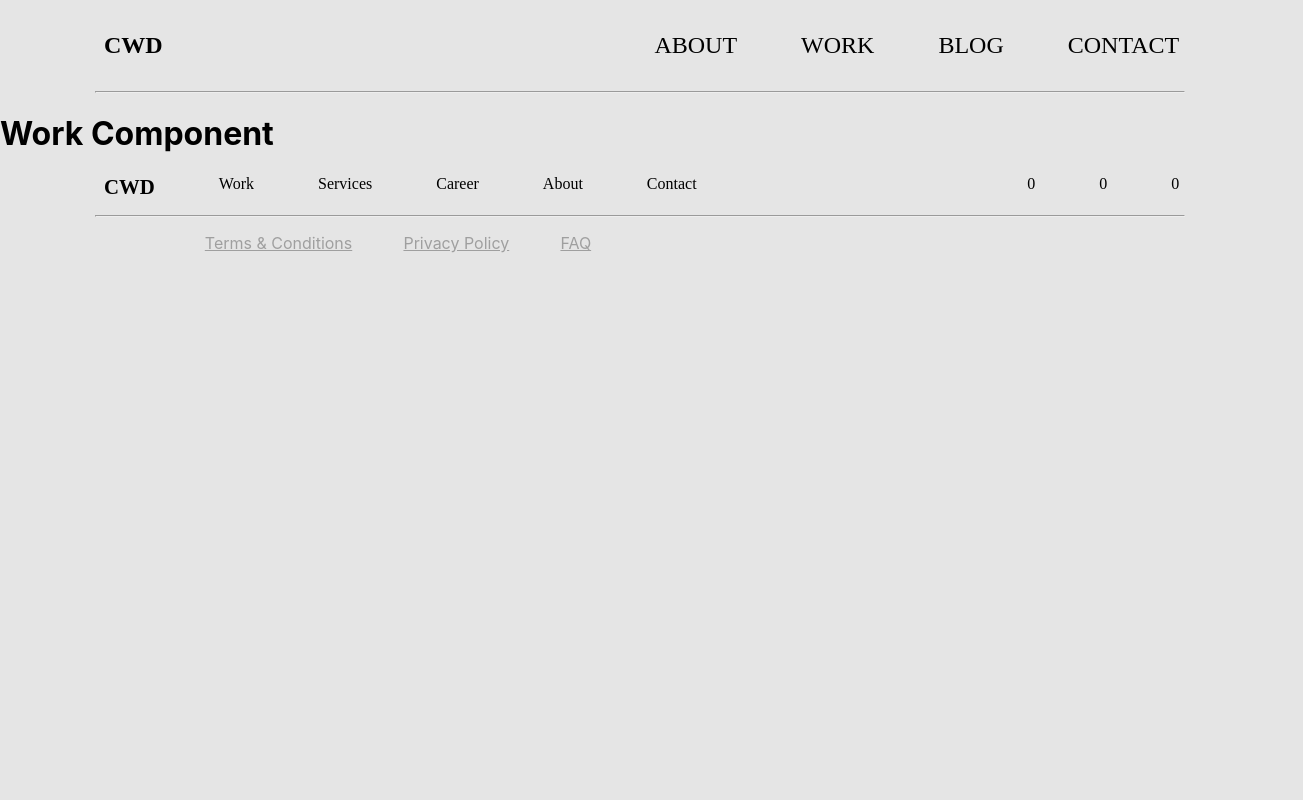
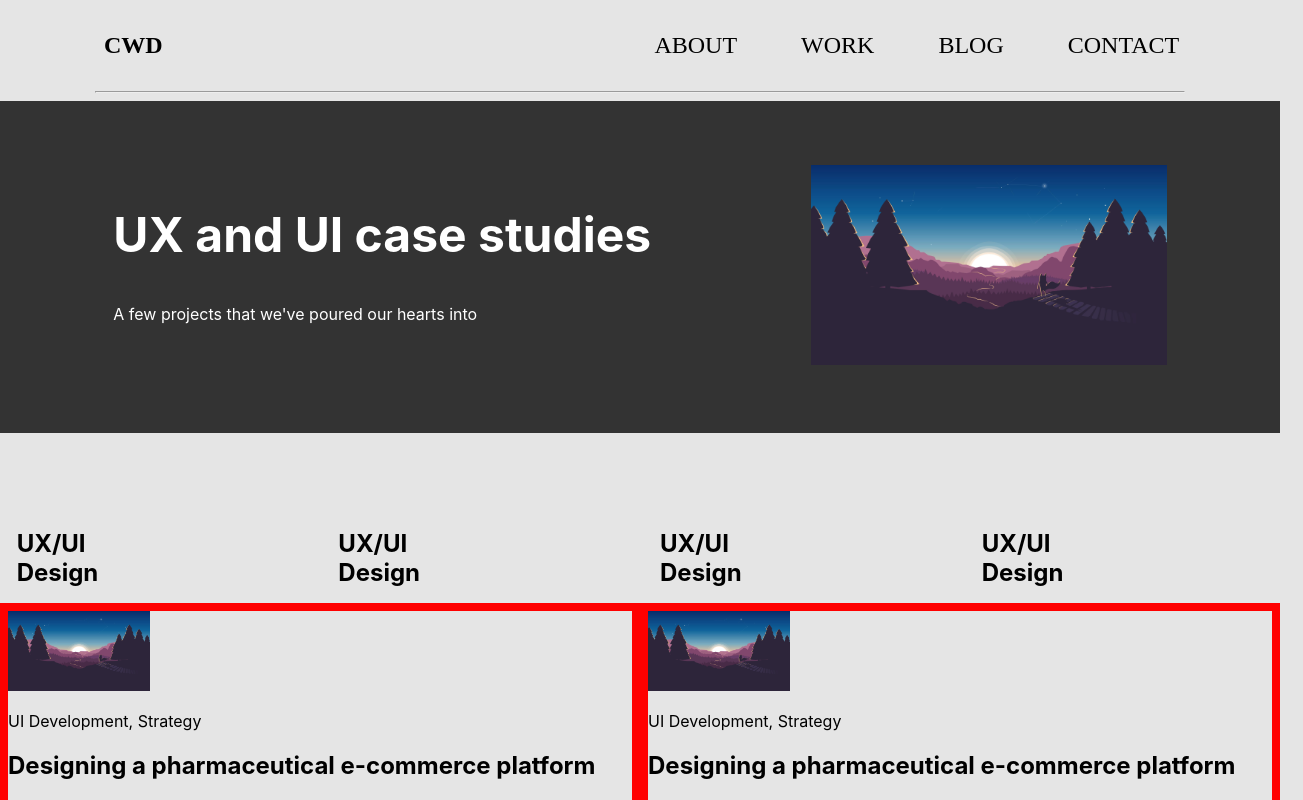
Before and after one commit to ltramos7/cwd-website-fe, a React (Create React App) app: page /work in a window 1280 px wide. Shown: the top 800 px of the page, 1303 px wide, since content can reach past the window. Built offline with nearby package versions, Linux system fonts and the light colour scheme.

Commit message:
did most of the hifi work comp

```diff
--- a/src/components/work/index.js
+++ /dev/null
@@ -1,11 +0,0 @@
-import React from 'react';
-
-class Work extends React.Component{
-    render(){
-        return(
-            <h1>Work Component</h1>
-        )
-    }
-}
-
-export default Work;
--- /dev/null
+++ b/src/components/work/index.jsx
@@ -0,0 +1,102 @@
+import React from 'react';
+
+class Work extends React.Component{
+    constructor(){
+        super()
+        this.state = {
+            showcases: [
+                {
+                    title: 'Designing a pharmaceutical e-commerce platform',
+                    tags: ['UI Development', 'Strategy'],
+                    image: './images/minimal-placeholder.jpg'
+                },
+                {
+                    title: 'Designing a pharmaceutical e-commerce platform',
+                    tags: ['UI Development', 'Strategy'],
+                    image: './images/minimal-placeholder.jpg'
+                },
+                {
+                    title: 'Designing a pharmaceutical e-commerce platform',
+                    tags: ['UI Development', 'Strategy'],
+                    image: './images/minimal-placeholder.jpg'
+                },
+                {
+                    title: 'Designing a pharmaceutical e-commerce platform',
+                    tags: ['UI Development', 'Strategy'],
+                    image: './images/minimal-placeholder.jpg'
+                },
+                {
+                    title: 'Designing a pharmaceutical e-commerce platform',
+                    tags: ['UI Development', 'Strategy'],
+                    image: './images/minimal-placeholder.jpg'
+                },
+                {
+                    title: 'Designing a pharmaceutical e-commerce platform',
+                    tags: ['UI Development', 'Strategy'],
+                    image: './images/minimal-placeholder.jpg'
+                }
+            ]
+        }
+    }
+
+    showcaseCards = () => {
+        return this.state.showcases.map(card => {
+            return(
+                <div className='card-div'>
+                    <img className='sample-img' src={require(`./images/minimal-placeholder.jpg`)} alt='showcase-placeholder' />
+                    <p>{ this.filterTags(card.tags) }</p>
+                    <h1>{ card.title }</h1>
+                </div>
+            )
+        })
+    }
+
+    filterTags = tags => {
+        return tags.join(', ')
+    }
+
+
+
+
+    render(){
+        return(
+            <section className='work'>
+
+                <div className='work__heading'>
+                    <div className='work__heading-text'>
+                        <h1>UX and UI case studies</h1>
+                        <p>A few projects that we've poured our hearts into</p>
+                    </div>
+                    <div>
+                        <img className='work__heading-img' src={require(`./images/minimal-placeholder.jpg`)} alt='placeholder' />
+                    </div>
+                </div>
+
+                <div>
+                    <ul className='work__design-topics'>
+                        <li>
+                            <a>UX/UI Design</a>
+                        </li>
+                        <li>
+                            <a>UX/UI Design</a>
+                        </li>
+                        <li>
+                            <a>UX/UI Design</a>
+                        </li>
+                        <li>
+                            <a>UX/UI Design</a>
+                        </li>
+                    </ul>
+                </div>
+
+                <div className='cards-div'>
+                    { this.showcaseCards() }
+                </div>
+
+
+            </section>
+        )
+    }
+}
+
+export default Work;
--- a/src/scss/_variables.scss
+++ b/src/scss/_variables.scss
@@ -3,6 +3,8 @@ $logo-font: 'Playfair Display SC';
 
 $primary-color: #e5e5e5;
 $secondary-color: black;
+$third-color: #333333;
+$white-color: white;
 
 @mixin slow-transition {
     transition: all 1s ease-in-out
--- a/src/scss/_work.scss
+++ b/src/scss/_work.scss
@@ -0,0 +1,54 @@
+.work {
+    padding-bottom: 20rem;
+
+    &__heading {
+        background-color: $third-color;
+        display: flex;
+        justify-content: center;
+        padding: 4rem;
+
+        &-text {
+            color: $white-color;
+            padding-right: 10rem;
+
+            & > h1 {
+                font-size: 3rem;
+            }
+        }
+
+        &-img {
+            height: 25vh;
+            width: auto;
+        }
+    }
+
+    &__design-topics {
+        display: flex;
+        justify-content: center;
+
+        & > li {
+            list-style-type: none;
+            padding: 5rem 15rem 0 0;
+
+            font-weight: bold;
+            font-size: 1.5rem;
+        }
+    }
+
+    &__cards-display{}
+
+}
+
+.card-div {
+    border: 0.5rem solid red;
+}
+
+.cards-div {
+    display: grid;
+    grid-template: 'left right';
+}
+
+.sample-img {
+    height: 10vh;
+    width: auto;
+}
```
Also changed, not shown: src/components/global/navigation/index.js (line endings or trailing spaces), src/components/work/images/minimal-placeholder.jpg (added).
